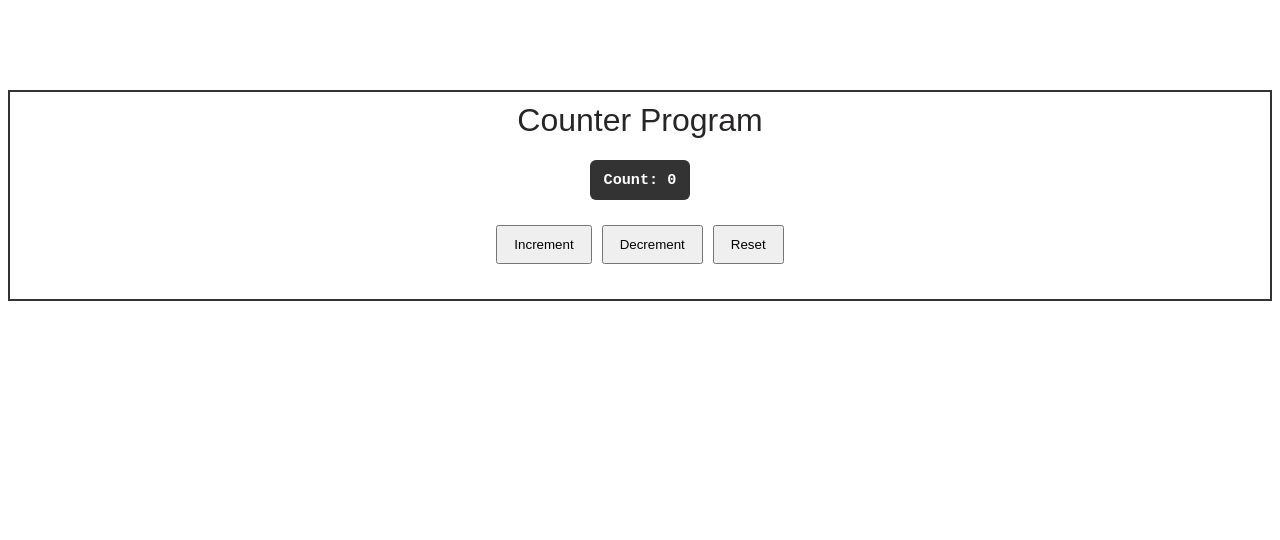
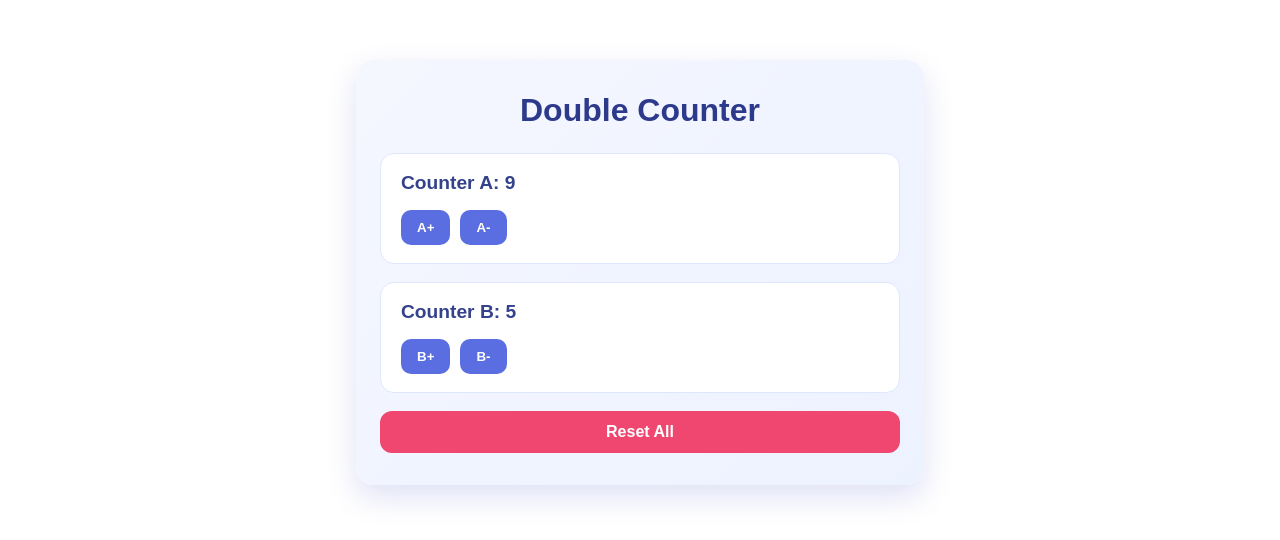
Before and after one commit to RashkaBoy08/react-course, a React (Vite) app: page / in a window 1280 px wide. Shown: the top 540 px of the page. Built offline with nearby package versions, Linux system fonts and the light colour scheme.

Commit message:
Fix reducer reset logic and improve styling

```diff
--- a/src/App.css
+++ b/src/App.css
@@ -0,0 +1,74 @@
+.container {
+  max-width: 520px;
+  margin: 60px auto;
+  padding: 32px 24px;
+  border-radius: 18px;
+  background: linear-gradient(135deg, #f5f7ff, #edf2ff);
+  box-shadow: 0 12px 30px rgba(76, 89, 197, 0.18);
+  font-family: Arial, sans-serif;
+  color: #1d2a4a;
+}
+
+.container h1 {
+  margin: 0 0 24px;
+  text-align: center;
+  font-size: 2rem;
+  color: #2d3a8c;
+}
+
+.counter-a,
+.counter-b {
+  padding: 18px 20px;
+  margin-bottom: 18px;
+  border-radius: 14px;
+  background: #ffffff;
+  border: 1px solid #dfe7ff;
+}
+
+.counter-a h3,
+.counter-b h3 {
+  margin: 0 0 16px;
+  font-size: 1.2rem;
+  color: #34418b;
+}
+
+.counter-btn {
+  margin-right: 10px;
+  padding: 10px 16px;
+  border: none;
+  border-radius: 10px;
+  background: #5b6ee1;
+  color: #fff;
+  font-weight: 600;
+  cursor: pointer;
+  transition:
+    transform 0.2s ease,
+    background 0.2s ease;
+}
+
+.counter-btn:hover {
+  background: #4657c8;
+  transform: translateY(-1px);
+}
+
+.reset-btn {
+  display: block;
+  width: 100%;
+  margin-top: 12px;
+  padding: 12px 18px;
+  border: none;
+  border-radius: 12px;
+  background: #ef476f;
+  color: #fff;
+  font-size: 1rem;
+  font-weight: 700;
+  cursor: pointer;
+  transition:
+    background 0.2s ease,
+    transform 0.2s ease;
+}
+
+.reset-btn:hover {
+  background: #d93d62;
+  transform: translateY(-1px);
+}
--- a/src/App.jsx
+++ b/src/App.jsx
@@ -1,12 +1,9 @@
-import { CounterProgram } from "./Counter";
+import { CounterReducer } from "./CounterReducer";
 
 const App = () => {
+
   //markup
-  return (
-    <>
-      <CounterProgram></CounterProgram>
-    </>
-  );
+  return <CounterReducer></CounterReducer>
 };
 
 export default App;
--- a/src/Counter.jsx
+++ b/src/Counter.jsx
@@ -49,7 +49,8 @@ export const CounterProgram = () => {
           borderRadius: "6px",
         }}
       >
-        Count: {counter}
+        Count:
+        <span style={{ marginLeft: "5px", fontSize: "20px" }}>{counter}</span>
       </h3>
 
       <button
--- /dev/null
+++ b/src/CounterReducer.jsx
@@ -0,0 +1,93 @@
+import "./App.css";
+import { useReducer } from "react";
+
+export function CounterReducer() {
+  //managing state;
+  const initialState = {
+    counterA: 9,
+    counterB: 5,
+  };
+
+  //reducer function;
+  function doubleCounter(state, action) {
+    console.log(action);
+
+    switch (action.type) {
+      case "A+":
+        return { ...state, counterA: state.counterA + 1 };
+      case "B-":
+        return {
+          ...state,
+          counterB: state.counterB > 0 ? state.counterB - 1 : 0,
+        };
+      case "A-":
+        return {
+          ...state,
+          counterA: state.counterA > 0 ? state.counterA - 1 : 0,
+        };
+      case "B+":
+        return { ...state, counterB: state.counterB + 1 };
+      case "resetAll":
+        return initialState;
+      default:
+        return state;
+    }
+  }
+
+  const [state, dispatch] = useReducer(doubleCounter, initialState);
+
+  //markup
+  return (
+    <div className="container">
+      <h1>Double Counter</h1>
+      {/* Counter A */}
+      <div className="counter-a">
+        <h3>Counter A: {state.counterA} </h3>
+
+        {/* Buttons */}
+        <button
+          type="button"
+          className="counter-btn"
+          onClick={() => dispatch({ type: "A+" })}
+        >
+          A+
+        </button>
+        <button
+          type="button"
+          className="counter-btn"
+          onClick={() => dispatch({ type: "A-" })}
+        >
+          A-
+        </button>
+      </div>
+
+      {/* Counter B */}
+      <div className="counter-b">
+        <h3>Counter B: {state.counterB} </h3>
+        {/* buttons */}
+        <button
+          type="button"
+          className="counter-btn"
+          onClick={() => dispatch({ type: "B+" })}
+        >
+          B+
+        </button>
+        <button
+          type="button"
+          className="counter-btn"
+          onClick={() => dispatch({ type: "B-" })}
+        >
+          B-
+        </button>
+      </div>
+      {/* reset button */}
+      <button
+        type="button"
+        className="reset-btn"
+        onClick={() => dispatch({ type: "resetAll" })}
+      >
+        Reset All
+      </button>
+    </div>
+  );
+}
```
Also changed, not shown: src/ShoppingCard.jsx (+24 -103 lines), index.html (line endings or trailing spaces).
